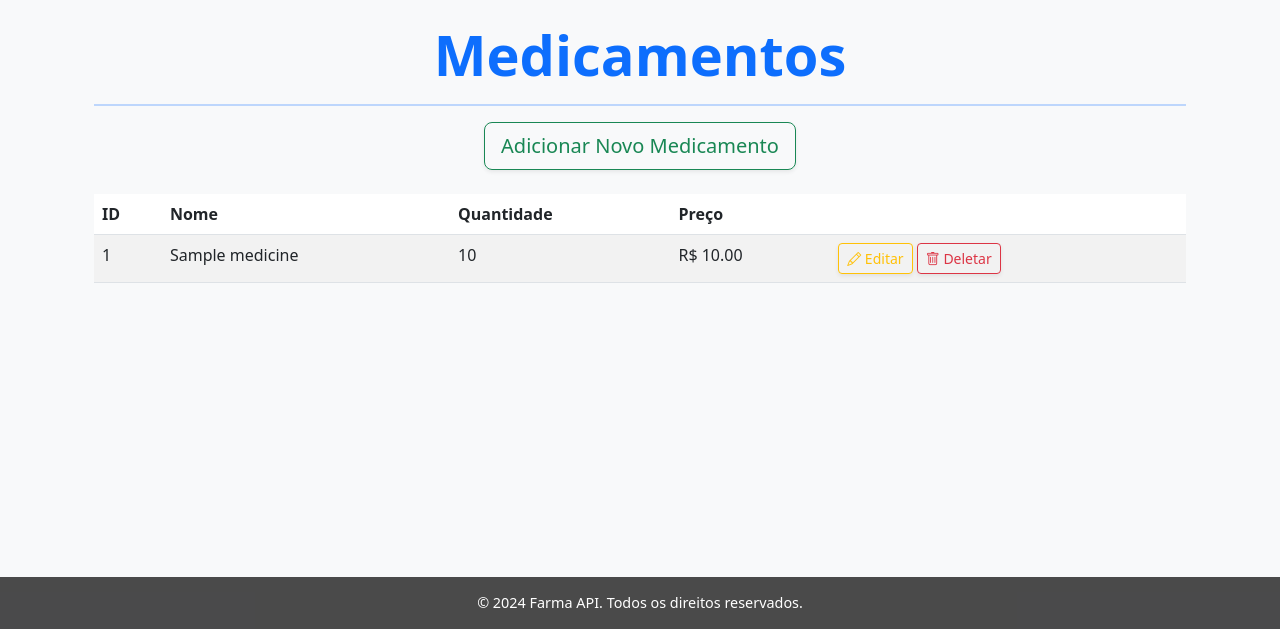
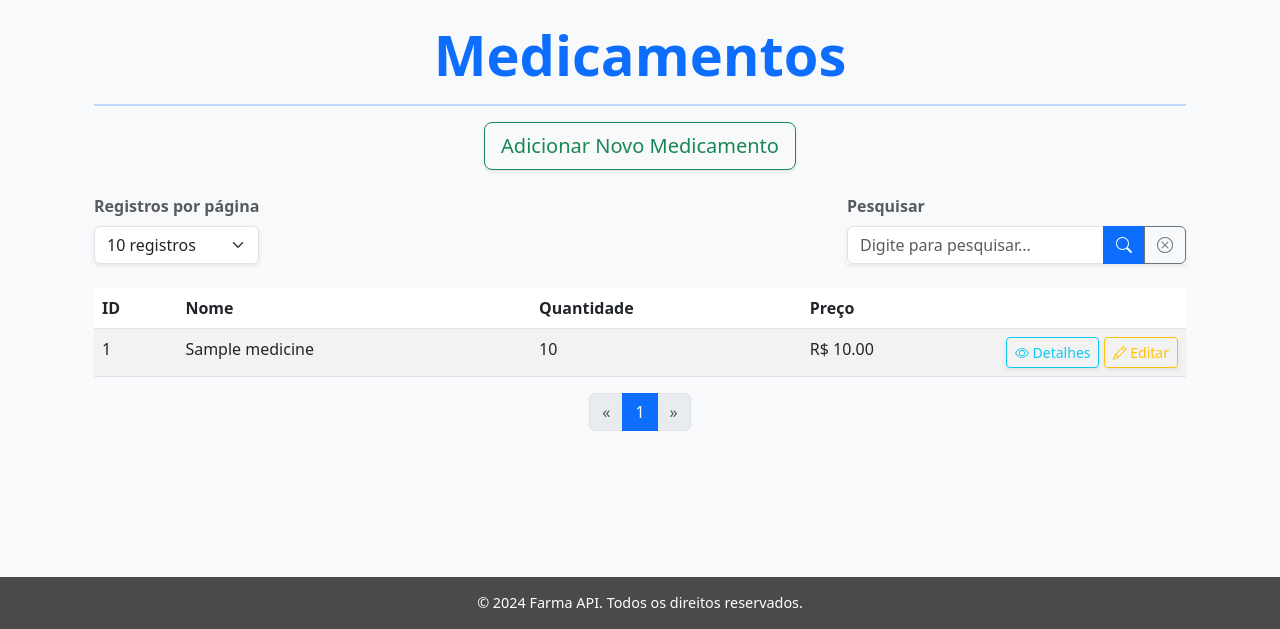
Before and after one commit to Leititcia/projeto-final, a FastAPI app: template templates/medicamentos.html in a window 1280 px wide. Shown: the part 171-800 px from the top of the page. Run offline with FastAPI, Linux system fonts and the light colour scheme; the template is opened without the code that fills it: most values are stand-ins (such as "Sample title", 1, 10 or a date in 2020); parts of the project's set-up code (start-up, migrations or seed data) failed here and were passed over.

Commit message:
adiciona filtro de paginação

```diff
--- a/app/routes/home.py
+++ b/app/routes/home.py
@@ -20,7 +20,7 @@ async def home_page(request: Request, db: Session = Depends(get_db)):
         # resumo total
         total_clientes = db.query(func.count()).select_from(models.Client).scalar()
         total_medicamentos = db.query(func.count()).select_from(models.Medicine).scalar()
-        total_vendas = db.query(func.count()).select_from(models.Sale).scalar()
+        total_vendas = db.query(func.count()).select_from(models.Order).scalar()
 
         return templates.TemplateResponse(
             "home.html",
--- a/templates/clientes.html
+++ b/templates/clientes.html
@@ -9,6 +9,7 @@
         <a href="/clientes/adicionar" class="btn btn-outline-success btn-lg shadow-sm">Adicionar Novo Cliente</a>
     </div>
 
+    {% include "filter.html" %}
     <table class="table table-striped">
         <thead>
             <tr>
@@ -16,6 +17,7 @@
                 <th>Nome</th>
                 <th>Email</th>
                 <th>Telefone</th>
+                <th style="width: 0px;"></th>
             </tr>
         </thead>
         <tbody>
@@ -25,7 +27,7 @@
                 <td>{{ client.name }}</td>
                 <td>{{ client.email }}</td>
                 <td>{{ client.phone or 'Não informado' }}</td>
-                <td>
+                <td style="white-space: nowrap">
                     <a href="/clientes/editar/{{ client.id }}" class="btn btn-outline-warning btn-sm shadow-sm">
                         <i class="bi bi-pencil"></i> Editar
                     </a>
@@ -37,6 +39,7 @@
             {% endfor %}
         </tbody>
     </table>
+    {% include "pagination.html" %}
 </div>
 
 {% endblock content %}
--- /dev/null
+++ b/templates/filter.html
@@ -0,0 +1,35 @@
+{% block filter %}
+
+<form class="row justify-content-between align-items-end mb-4">
+    <div class="col-auto">
+        <div class="form-group">
+            <label for="limit" class="form-label fw-semibold text-muted">
+                Registros por página
+            </label>
+            <select class="form-select shadow-sm" id="limit" name="limit">
+                <option value="10" {% if pagination.limit == 10 %}selected{% endif %}>10 registros</option>
+                <option value="30" {% if pagination.limit == 30 %}selected{% endif %}>30 registros</option>
+                <option value="50" {% if pagination.limit == 50 %}selected{% endif %}>50 registros</option>
+            </select>
+        </div>
+    </div>
+    <div class="col-auto">
+        <div class="form-group">
+            <label for="search" class="form-label fw-semibold text-muted">
+                Pesquisar
+            </label>
+            <div class="input-group shadow-sm">
+                <input type="text" class="form-control" id="search" name="search"
+                       placeholder="Digite para pesquisar..." value="{{ request.query_params.get('search', '') }}">
+                <button type="submit" class="btn btn-primary">
+                    <i class="bi bi-search"></i>
+                </button>
+                <a href="{{ request.url.path }}" class="btn btn-outline-secondary">
+                    <i class="bi bi-x-circle"></i>
+                </a>
+            </div>
+        </div>
+    </div>
+</form>
+
+{% endblock filter %}
--- a/templates/medicamentos.html
+++ b/templates/medicamentos.html
@@ -9,7 +9,8 @@
         <a href="/medicamentos/adicionar" class="btn btn-outline-success btn-lg shadow-sm">Adicionar Novo Medicamento</a>
     </div>
 
-    <div class="table-responsive">
+    {% include "filter.html" %}
+    <div>
         <table class="table table-striped">
             <thead>
                 <tr>
@@ -17,7 +18,7 @@
                     <th>Nome</th>
                     <th>Quantidade</th>
                     <th>Preço</th>
-                    <th></th>
+                    <th style="width: 0px;"></th>
                 </tr>
             </thead>
             <tbody>
@@ -27,18 +28,118 @@
                     <td>{{ medicine.name }}</td>
                     <td>{{ medicine.quantity }}</td>
                     <td>R$ {{ "%.2f"|format(medicine.price) }}</td>
-                    <td>
+                    <td style="white-space: nowrap">
+                        <button type="button" class="btn btn-outline-info btn-sm shadow-sm"
+                                data-bs-toggle="modal" data-bs-target="#medicineModal{{ medicine.id }}">
+                            <i class="bi bi-eye"></i> Detalhes
+                        </button>
                         <a href="/medicamentos/editar/{{ medicine.id }}" class="btn btn-outline-warning btn-sm shadow-sm">
                             <i class="bi bi-pencil"></i> Editar
-                        </a>
-                        <a href="/medicamentos/deletar/{{ medicine.id }}" class="btn btn-outline-danger btn-sm shadow-sm">
-                            <i class="bi bi-trash"></i> Deletar
                         </a>
                     </td>
                 </tr>
                 {% endfor %}
             </tbody>
         </table>
+        {% include "pagination.html" %}
     </div>
 </div>
+
+{% for medicine in medicines %}
+<div class="modal fade" id="medicineModal{{ medicine.id }}" tabindex="-1" aria-labelledby="medicineModalLabel{{ medicine.id }}" aria-hidden="true">
+    <div class="modal-dialog modal-lg">
+        <div class="modal-content">
+            <div class="modal-header">
+                <h5 class="modal-title" id="medicineModalLabel{{ medicine.id }}">Detalhes do Medicamento #{{ medicine.id }}</h5>
+                <button type="button" class="btn-close" data-bs-dismiss="modal" aria-label="Close"></button>
+            </div>
+            <div class="modal-body">
+                <div class="row">
+                    <!-- Informações do Medicamento -->
+                    <div class="col-md-6">
+                        <div class="card mb-3">
+                            <div class="card-header bg-primary text-white">
+                                <h6 class="mb-0">Informações do Medicamento</h6>
+                            </div>
+                            <div class="card-body">
+                                <p><strong>Nome:</strong> {{ medicine.name }}</p>
+                                <p><strong>Nome Genérico:</strong> {{ medicine.generic_name }}</p>
+                                <p><strong>Fabricante:</strong> {{ medicine.manufacturer }}</p>
+                                <p><strong>Tipo:</strong> {{ medicine.type|title }}</p>
+                                <p><strong>Forma Farmacêutica:</strong> {{ medicine.pharmaceutical_form|title }}</p>
+                            </div>
+                        </div>
+                    </div>
+
+                    <!-- Controle de Estoque -->
+                    <div class="col-md-6">
+                        <div class="card mb-3">
+                            <div class="card-header bg-success text-white">
+                                <h6 class="mb-0">Controle de Estoque</h6>
+                            </div>
+                            <div class="card-body">
+                                <p><strong>Preço:</strong> R$ {{ "%.2f"|format(medicine.price) }}</p>
+                                <p><strong>Quantidade em Estoque:</strong> {{ medicine.quantity }}</p>
+                                <p><strong>Lote:</strong> {{ medicine.lote }}</p>
+                                <p><strong>Data de Fabricação:</strong> {{ medicine.fabricacao.strftime('%d/%m/%Y') }}</p>
+                                <p><strong>Data de Validade:</strong> {{ medicine.validade.strftime('%d/%m/%Y') }}</p>
+                                <p><strong>Fornecedor:</strong> {{ medicine.fornecedor }}</p>
+                            </div>
+                        </div>
+                    </div>
+                </div>
+            </div>
+        </div>
+    </div>
+</div>
+{% endfor %}
+
+<style>
+.modal-content {
+    border-radius: 15px;
+    box-shadow: 0 0 20px rgba(0,0,0,0.1);
+}
+
+.modal-header {
+    background-color: #f8f9fa;
+    border-bottom: 1px solid #dee2e6;
+    border-radius: 15px 15px 0 0;
+}
+
+.modal-footer {
+    background-color: #f8f9fa;
+    border-top: 1px solid #dee2e6;
+    border-radius: 0 0 15px 15px;
+}
+
+.card {
+    border: none;
+    box-shadow: none;
+}
+
+.card-body {
+    padding: 1.5rem;
+}
+
+.card-subtitle {
+    font-size: 0.9rem;
+    font-weight: 600;
+}
+
+.card-text {
+    font-size: 1.1rem;
+    margin-bottom: 1.5rem;
+}
+
+.btn-outline-info {
+    color: #0dcaf0;
+    border-color: #0dcaf0;
+}
+
+.btn-outline-info:hover {
+    color: #fff;
+    background-color: #0dcaf0;
+    border-color: #0dcaf0;
+}
+</style>
 {% endblock %}
--- /dev/null
+++ b/templates/pagination.html
@@ -0,0 +1,30 @@
+{% block pagination %}
+
+<div class="row justify-content-center">
+    <nav aria-label="Page navigation example" class="col-auto">
+        <ul class="pagination">
+
+            <li class="page-item {% if pagination.current_page <= pagination.first_page %}disabled{% endif %}">
+                <a class="page-link" href="?page={{ pagination.current_page - 1 }}{{ pagination.more_filter }}" aria-label="Previous">
+                    <span aria-hidden="true">&laquo;</span>
+                    <span class="sr-only">Previous</span>
+                </a>
+            </li>
+
+            {% for p in range(pagination.start_page, pagination.end_page + 1) %}
+            <li class="page-item {% if p == pagination.current_page %}active{% endif %}">
+                <a class="page-link" href="?page={{ p }}{{ pagination.more_filter }}">{{ p }}</a>
+            </li>
+            {% endfor %}
+
+            <li class="page-item {% if pagination.current_page >= pagination.last_page %}disabled{% endif %}">
+                <a class="page-link" href="?page={{ pagination.current_page + 1 }}{{ pagination.more_filter }}" aria-label="Next">
+                    <span aria-hidden="true">&raquo;</span>
+                    <span class="sr-only">Next</span>
+                </a>
+            </li>
+        </ul>
+    </nav>
+</div>
+
+{% endblock pagination %}
--- a/templates/vendas.html
+++ b/templates/vendas.html
@@ -9,6 +9,7 @@
         <a href="/vendas/adicionar" class="btn btn-outline-success btn-lg shadow-sm">Nova Venda</a>
     </div>
 
+    {% include "filter.html" %}
     <table class="table table-striped">
         <thead>
             <tr>
@@ -17,7 +18,7 @@
                 <th>Itens</th>
                 <th>Preço Total</th>
                 <th>Data</th>
-                <th>Ações</th>
+                <th style="width: 0px;">Ações</th>
             </tr>
         </thead>
         <tbody>
@@ -28,7 +29,7 @@
                 <td>{{ order.items|length }} medicamento(s)</td>
                 <td>R$ {{ "%.2f"|format(order.total_price) }}</td>
                 <td>{{ order.order_date.strftime('%d/%m/%Y %H:%M') }}</td>
-                <td>
+                <td style="white-space: nowrap">
                     <button type="button" class="btn btn-outline-info btn-sm shadow-sm"
                             data-bs-toggle="modal" data-bs-target="#orderModal{{ order.id }}">
                         <i class="bi bi-eye"></i> Detalhes
```
Also changed, not shown: app/routes/clientes.py (+27 -3 lines), app/routes/medicamentos.py (+21 -3 lines), app/routes/utils.py (added, +60 -0 lines), app/routes/vendas.py (+19 -9 lines).
